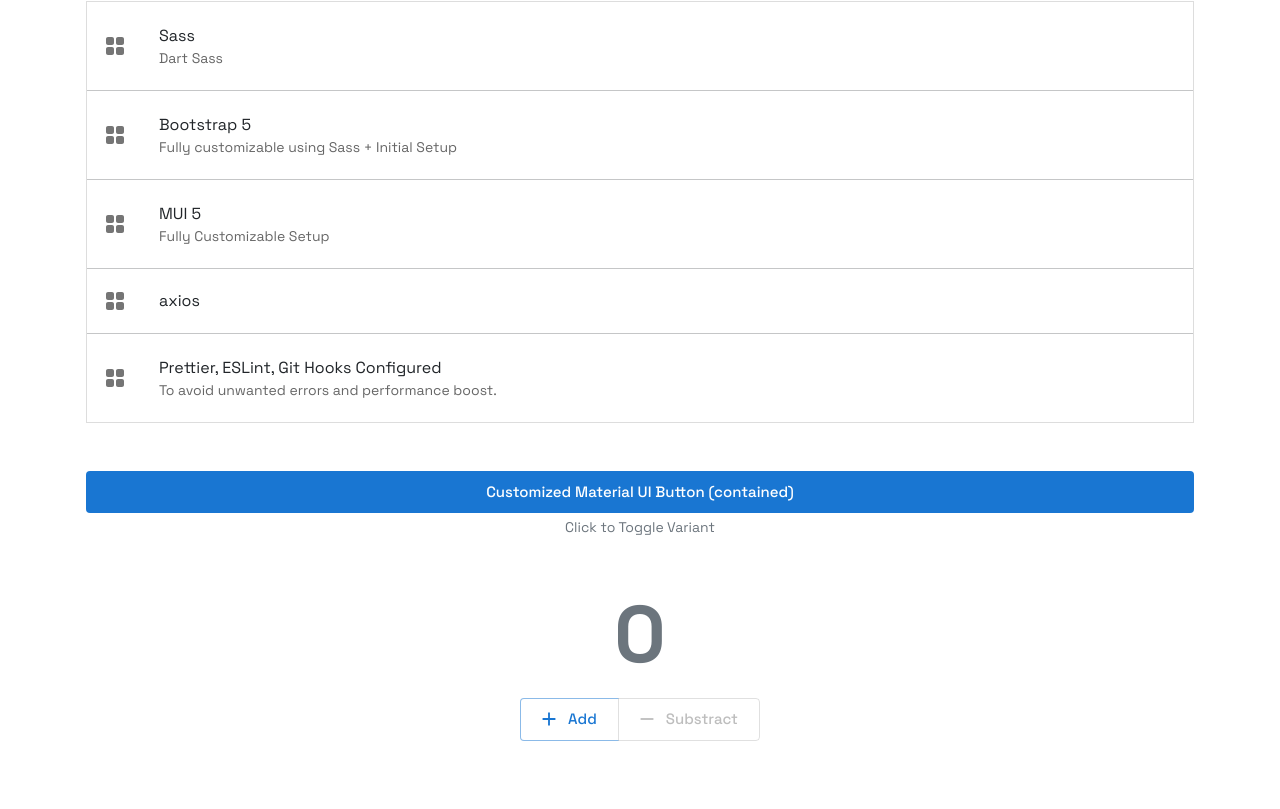
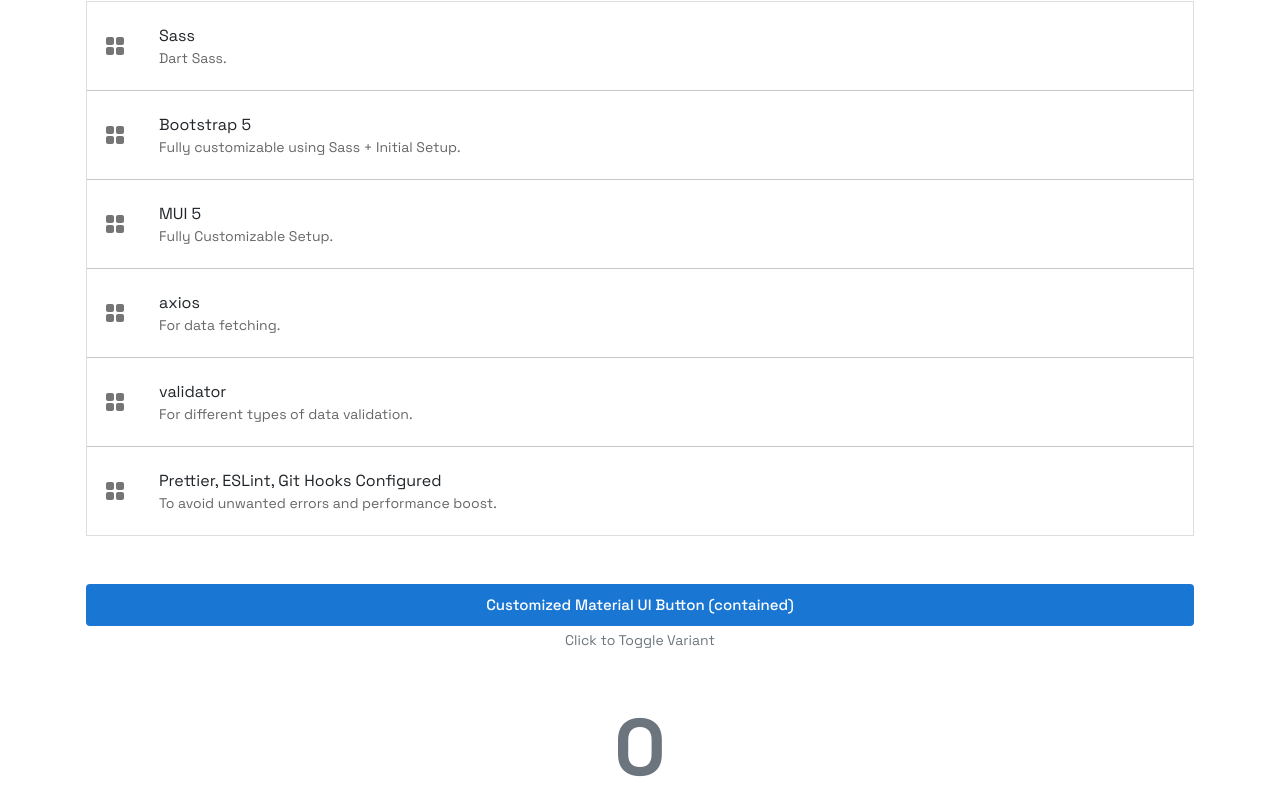
Before and after one commit to vipindigiqt/react-sass-bootstrap-mui, a React (Create React App) app: page / in a window 1280 px wide. Shown: the part 863-1672 px from the top of the page. Built offline with nearby package versions, Linux system fonts and the light colour scheme.

Commit message:
updated deps, added validator

```diff
--- a/src/components/Example.js
+++ b/src/components/Example.js
@@ -31,7 +31,7 @@
             <ListItemIcon>
               <GridViewRoundedIcon />
             </ListItemIcon>
-            <ListItemText primary="Sass" secondary="Dart Sass" />
+            <ListItemText primary="Sass" secondary="Dart Sass." />
           </ListItem>
           <Divider sx={{ marginY: ".5rem" }} />
           <ListItem>
@@ -40,7 +40,7 @@
             </ListItemIcon>
             <ListItemText
               primary="Bootstrap 5"
-              secondary="Fully customizable using Sass + Initial Setup"
+              secondary="Fully customizable using Sass + Initial Setup."
             />
           </ListItem>
           <Divider sx={{ marginY: ".5rem" }} />
@@ -50,7 +50,7 @@
             </ListItemIcon>
             <ListItemText
               primary="MUI 5"
-              secondary="Fully Customizable Setup"
+              secondary="Fully Customizable Setup."
             />
           </ListItem>
           <Divider sx={{ marginY: ".5rem" }} />
@@ -58,7 +58,17 @@
             <ListItemIcon>
               <GridViewRoundedIcon />
             </ListItemIcon>
-            <ListItemText primary="axios" />
+            <ListItemText primary="axios" secondary="For data fetching." />
+          </ListItem>
+          <Divider sx={{ marginY: ".5rem" }} />
+          <ListItem>
+            <ListItemIcon>
+              <GridViewRoundedIcon />
+            </ListItemIcon>
+            <ListItemText
+              primary="validator"
+              secondary="For different types of data validation."
+            />
           </ListItem>
           <Divider sx={{ marginY: ".5rem" }} />
           <ListItem>
```
Also changed, not shown: package.json (+5 -4 lines).
